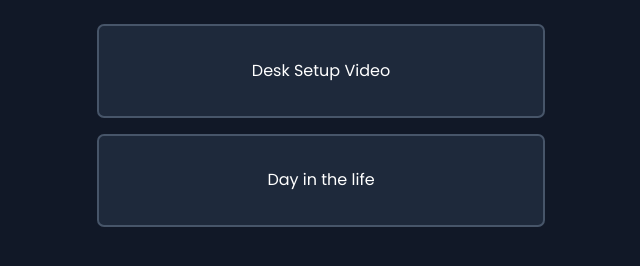
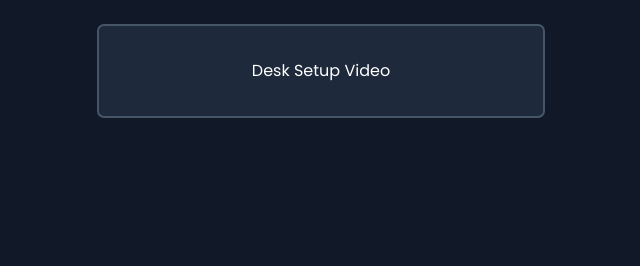
Before and after one commit to toppirl/toppirl-web, a plain HTML site: page index.html in a window 1280 px wide. Shown: the part 352-618 px from the top of the page, without its empty margins (319-959 px from the left). Drawn offline with Linux system fonts and the light colour scheme.

Commit message:
Removed apple touch icon and second div

```diff
--- a/index.html
+++ b/index.html
@@ -40,11 +40,6 @@
                 Desk Setup Video
             </a>
         </div>
-        <div class="link-box">
-            <a href="#">
-                Day in the life
-            </a>
-        </div>
     </section>
 </body>
 
```
Also changed, not shown: img/apple-touch-icon.png (deleted).
